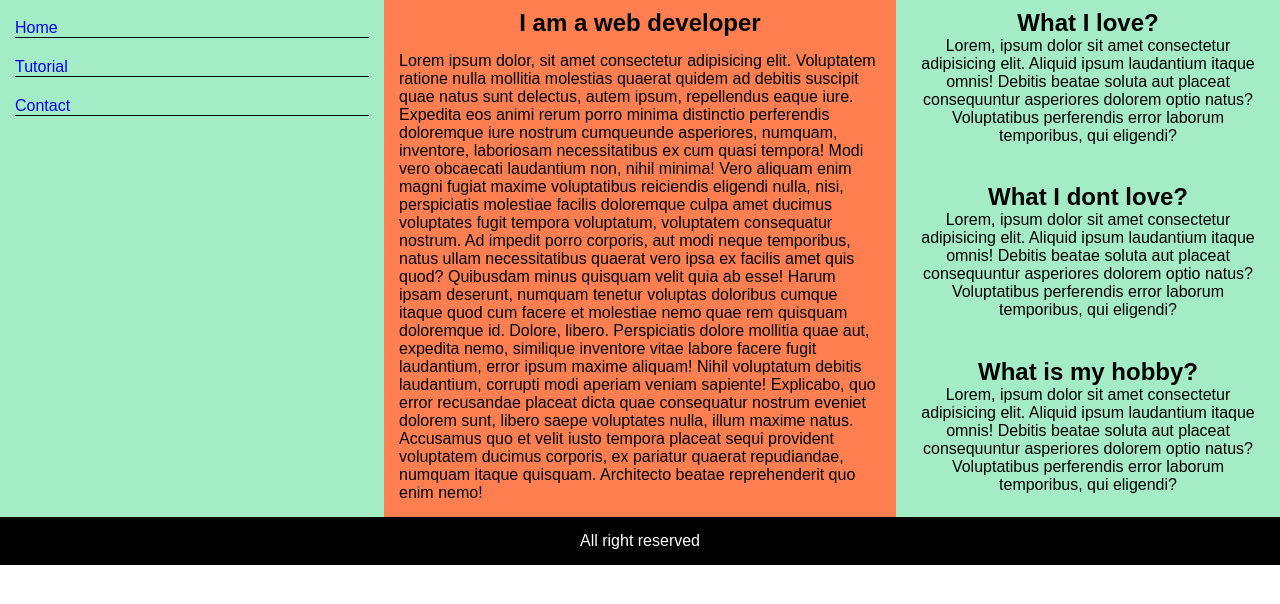
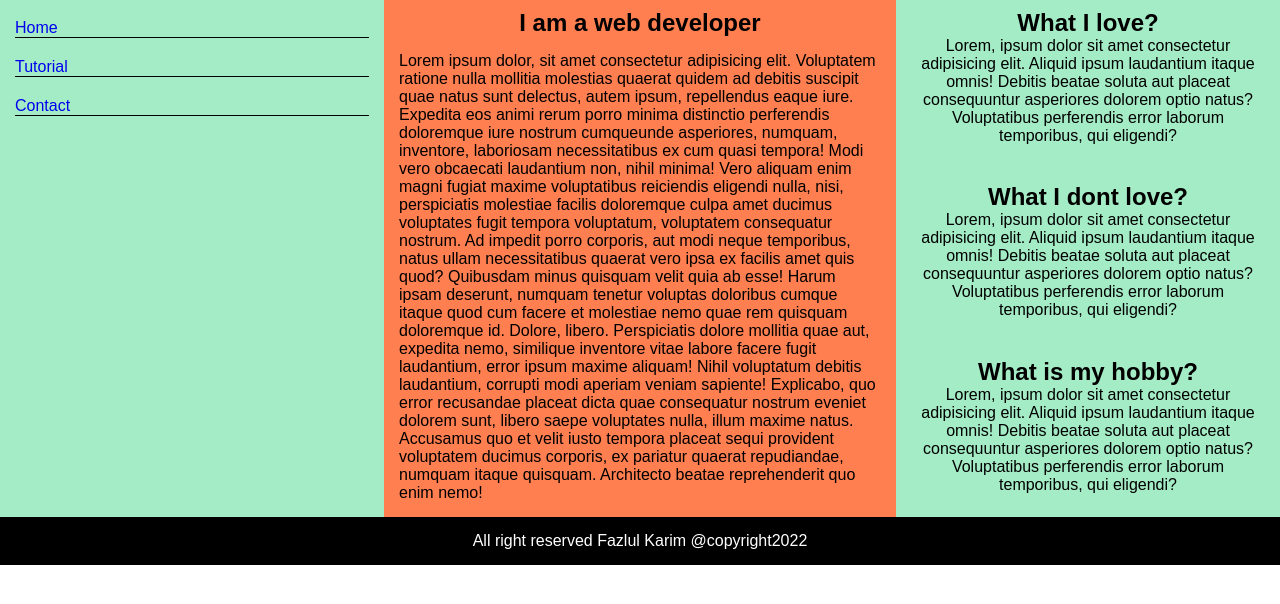
Before and after one commit to Fazlul-Karim-Shahed/practice, a plain HTML site: page index.html in a window 1280 px wide. Shown: the part 64-668 px from the top of the page. Drawn offline with Linux system fonts and the light colour scheme.

Commit message:
Update index.html

```diff
--- a/index.html
+++ b/index.html
@@ -69,7 +69,7 @@
         </div>
 
         <div class="footer">
-            <span>All right reserved</span>
+            <span>All right reserved Fazlul Karim @copyright2022</span>
         </div>
     </body>
 </html>
```
